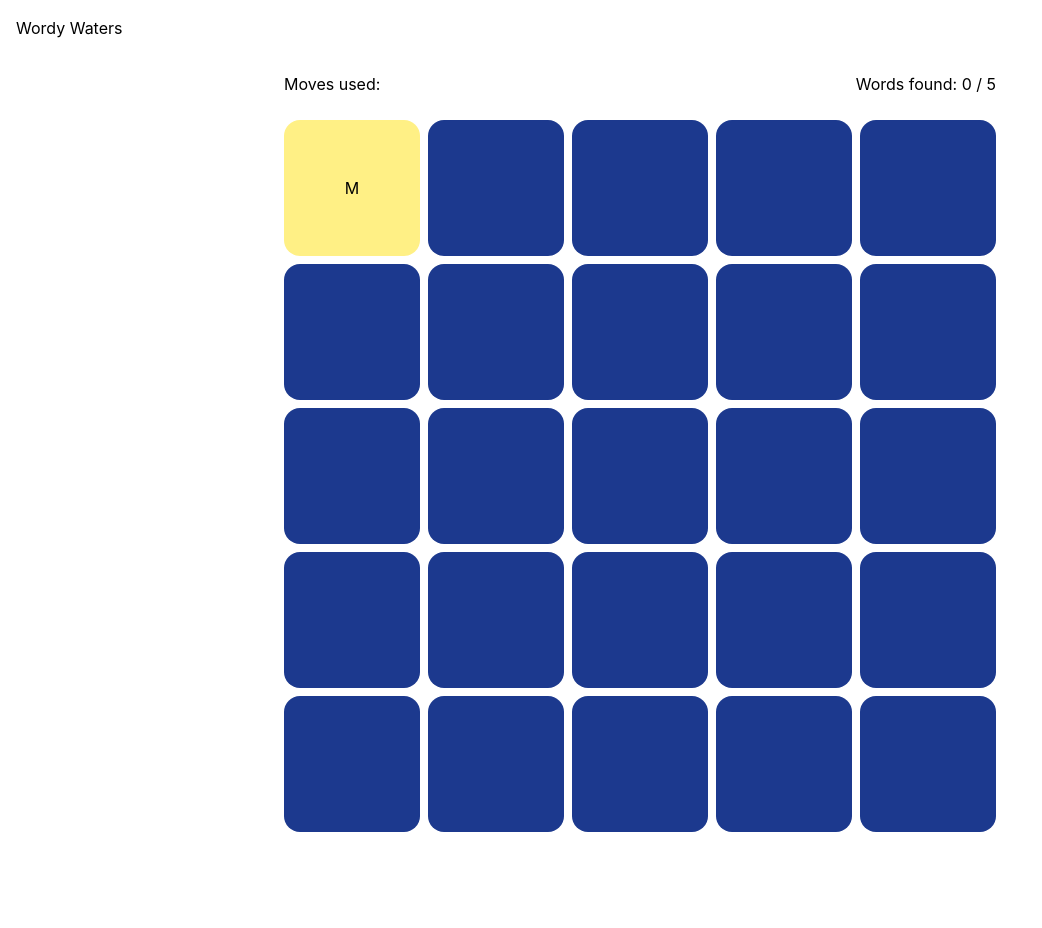
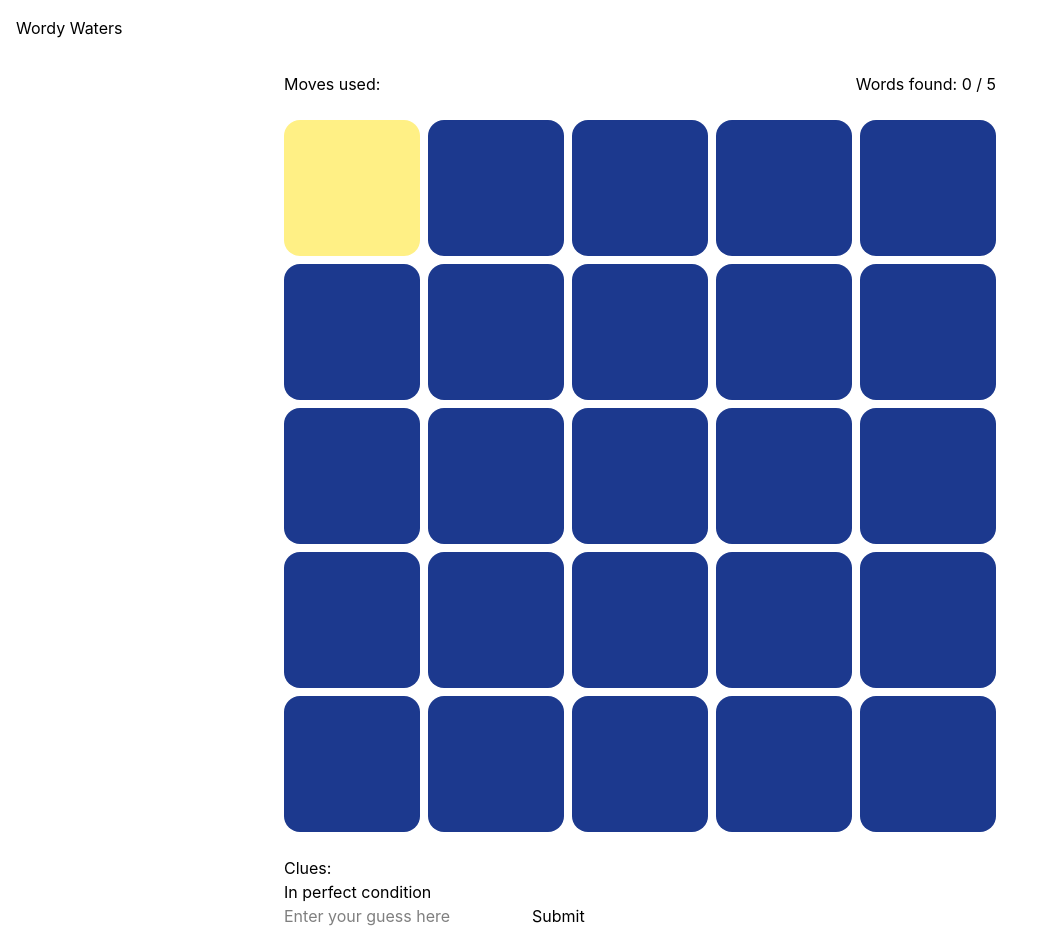
Before and after one commit to 06kaylee/wordy-waters, a React (Vite) app: page / in a window 1280 px wide. Both pictures are taken after a click on the element 352 px from the left and 188 px from the top of the page. Shown: the whole page, without its empty margins (0-1042 px from the left). Before the commit the page ends 832 px from the top, so only its background shows below. Built offline with nearby package versions, Linux system fonts and the light colour scheme.

Commit message:
fix: add activeWordView to get data for clue panel

```diff
--- a/src/components/Cell.tsx
+++ b/src/components/Cell.tsx
@@ -19,7 +19,7 @@ function Cell({ value, onCellClick, cellState }: CellProps) {
 			)}
 			onClick={onCellClick}
 		>
-			{cellState === "hidden" ? "" : value}
+			{cellState !== "revealed" ? "" : value}
 		</div>
 	);
 }
--- /dev/null
+++ b/src/components/CluePanel.tsx
@@ -0,0 +1,52 @@
+import { useState } from "react";
+import { type GameAction } from "./GameArea/gameReducer";
+import type { ActiveWordView } from "./GameArea/gameSelectors";
+
+interface CluePanelProps {
+	activeWordView: ActiveWordView;
+	dispatch: React.Dispatch<GameAction>;
+}
+
+function CluePanel({ activeWordView, dispatch }: CluePanelProps) {
+	const [guess, setGuess] = useState<string>("");
+	const { word, shownClues, isSolved } = activeWordView;
+
+	const handleSubmit = (e: React.SubmitEvent<HTMLFormElement>) => {
+		e.preventDefault();
+		dispatch({ type: "GUESS_SUBMITTED", payload: { guess } });
+		setGuess("");
+	};
+
+	return (
+		<div>
+			<div>
+				<h2>Clues: </h2>
+				<ul>
+					{shownClues.map((clue) => (
+						<li key={clue}>{clue}</li>
+					))}
+				</ul>
+			</div>
+			{isSolved ? (
+				<div>
+					<p>Correct! Answer: {word}</p>
+				</div>
+			) : (
+				<form onSubmit={handleSubmit}>
+					<input
+						type="text"
+						placeholder="Enter your guess here"
+						aria-label="Enter your guess here"
+						value={guess}
+						onChange={(e) => setGuess(e.target.value)}
+					/>
+					<button type="submit" disabled={guess.trim() === ""}>
+						Submit
+					</button>
+				</form>
+			)}
+		</div>
+	);
+}
+
+export default CluePanel;
--- a/src/components/GameArea/GameArea.tsx
+++ b/src/components/GameArea/GameArea.tsx
@@ -3,13 +3,19 @@ import GameBoard from "../GameBoard";
 import GameStats from "../GameStats";
 import styles from "./GameArea.module.css";
 import { gameReducer, initialGameState } from "./gameReducer";
+import CluePanel from "../CluePanel";
+import { selectActiveWordView } from "./gameSelectors";
 
 function GameArea() {
 	const [state, dispatch] = useReducer(gameReducer, initialGameState);
+	const activeWordView = selectActiveWordView(state);
 	return (
 		<div className={`${styles.area} grid gap-6`}>
 			<GameStats />
 			<GameBoard dispatch={dispatch} cellStates={state.cellStates} />
+			{activeWordView && (
+				<CluePanel activeWordView={activeWordView} dispatch={dispatch} />
+			)}
 		</div>
 	);
 }
--- a/src/components/GameArea/gameReducer.ts
+++ b/src/components/GameArea/gameReducer.ts
@@ -86,7 +86,8 @@ export function gameReducer(state: GameState, action: GameAction) {
 			) {
 				return state;
 			}
-			const isGuessedCorrectly = action.payload.guess === state.activeWord;
+			const isGuessedCorrectly =
+				action.payload.guess.trim().toUpperCase() === state.activeWord;
 			const wordData = getWordDataByName(state.activeWord);
 			if (!wordData) return state;
 			const wordCells = getWordCells(wordData);
--- /dev/null
+++ b/src/components/GameArea/gameSelectors.ts
@@ -0,0 +1,30 @@
+import { getWordCells, getWordDataByName } from "../../data/puzzleData";
+import { type GameState } from "./gameReducer";
+
+export interface ActiveWordView {
+	word: string;
+	shownClues: string[];
+	isSolved: boolean;
+}
+
+export function selectActiveWordView(state: GameState): ActiveWordView | null {
+	if (!state.activeWord) return null;
+	const wordData = getWordDataByName(state.activeWord);
+	if (!wordData) return null;
+	const allClues = wordData.clues;
+	const wordCells = getWordCells(wordData);
+	const wordCellStates = wordCells.map(
+		({ row, col }) => state.cellStates[row][col],
+	);
+	const numDiscovered = wordCellStates.filter(
+		(wordCellState) => wordCellState === "discovered",
+	)?.length;
+	const isSolved = state.wordStates[state.activeWord].isGuessedCorrectly;
+	console.log(isSolved);
+	const shownClues = isSolved ? allClues : allClues?.slice(0, numDiscovered);
+	return {
+		word: state.activeWord,
+		shownClues,
+		isSolved,
+	};
+}
--- a/src/components/GameBoard.tsx
+++ b/src/components/GameBoard.tsx
@@ -1,4 +1,4 @@
-import { board, getWordCells, wordOwners, WORDS } from "../data/puzzleData";
+import { board } from "../data/puzzleData";
 import Cell from "./Cell";
 import type { CellState, GameAction } from "./GameArea/gameReducer";
 
@@ -8,9 +8,6 @@ interface GameBoardProps {
 }
 
 function GameBoard({ dispatch, cellStates }: GameBoardProps) {
-	const word = WORDS[1];
-	console.log(getWordCells(word));
-	console.log(wordOwners);
 	return (
 		<div className="grid grid-cols-5 gap-2 aspect-square w-full">
 			{board.map((row, rowIndex) =>
--- a/tsconfig.app.json
+++ b/tsconfig.app.json
@@ -6,6 +6,7 @@
 		"module": "esnext",
 		"types": ["vite/client"],
 		"skipLibCheck": true,
+		"strict": true,
 
 		/* Bundler mode */
 		"moduleResolution": "bundler",
```
Lines whose indentation alone changed are shown as unchanged.
